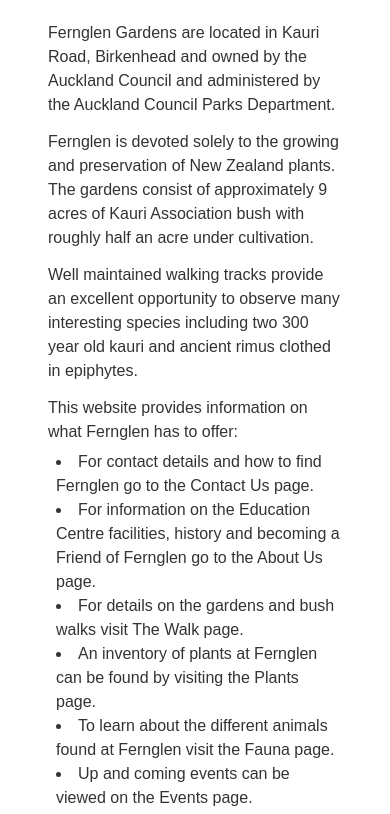
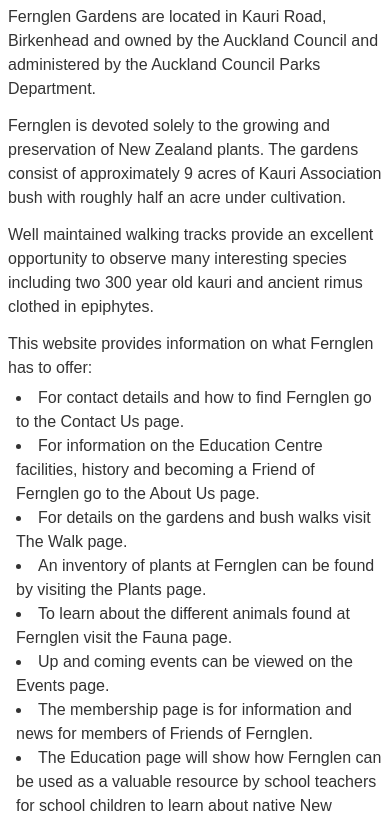
Before and after one commit to fernglen/fernglengardens.github.io, a plain HTML site: page index.html in a window 390 px wide. Shown: the part 255-1069 px from the top of the page. Drawn offline with Linux system fonts and the light colour scheme.

Commit message:
padding tweak for mobile

```diff
--- a/css/fernglen.css
+++ b/css/fernglen.css
@@ -50,7 +50,7 @@
     }
 
     article {
-        padding: 2em 3em;
+        padding: 1em 0.5em;
     }
 }
 
```
